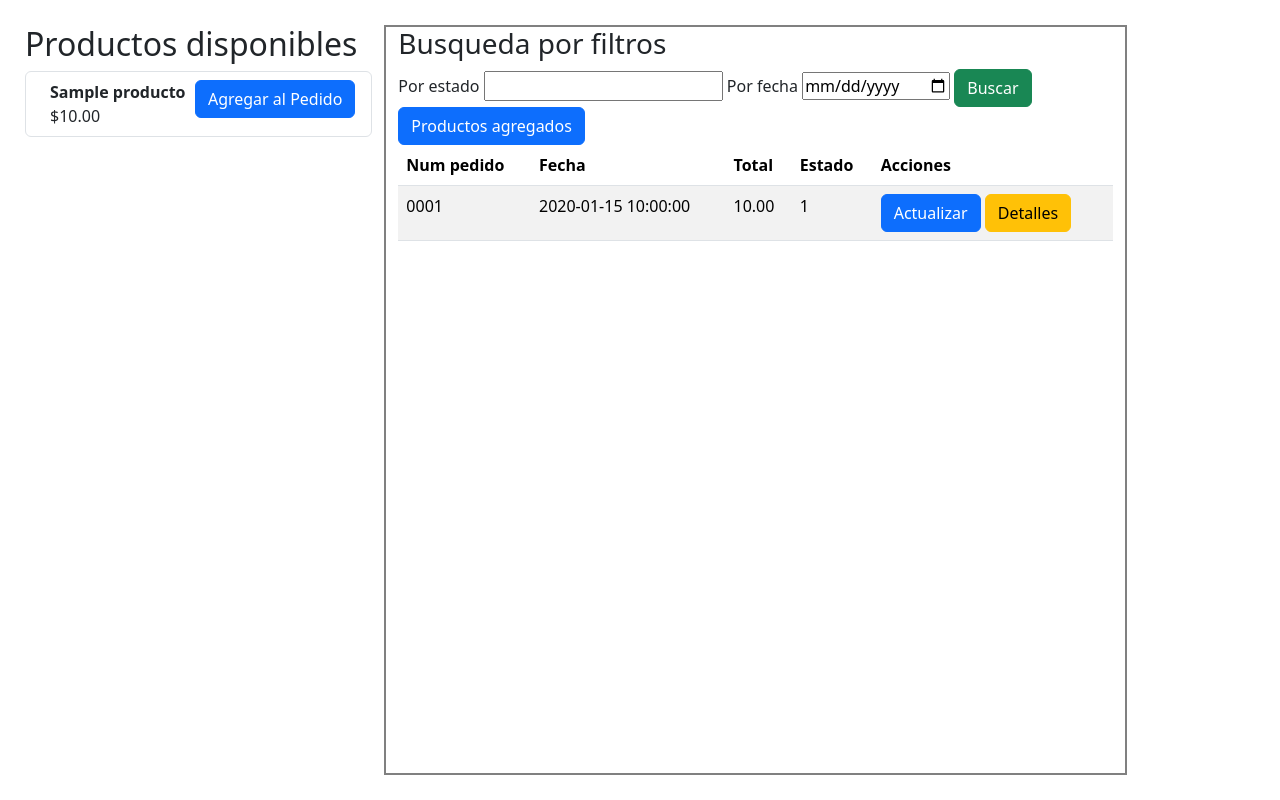
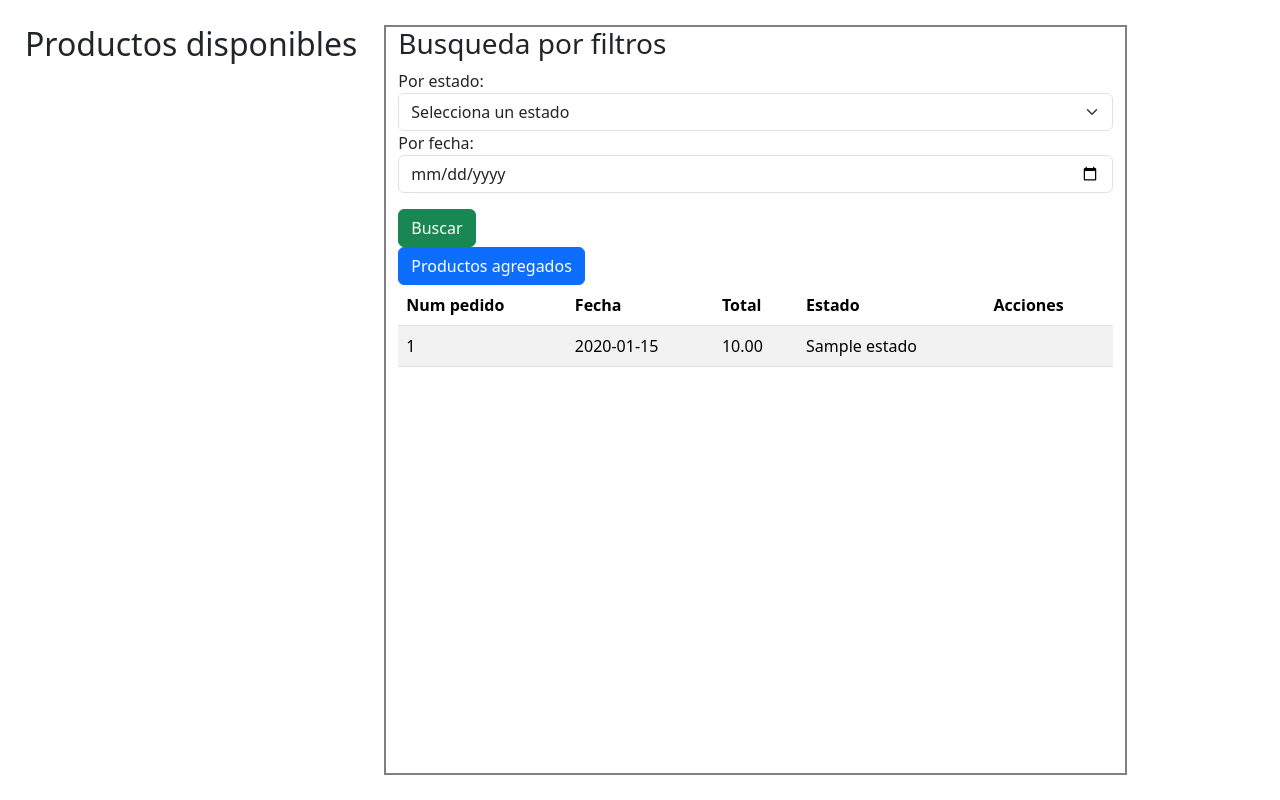
Before and after one commit to JustIbrah16/Ecommerce-Flask-py, a Flask app: page / in a window 1280 px wide. Shown: the part 56-856 px from the top of the page. Run offline with Flask 3, Linux system fonts and the light colour scheme; tables that the repository leaves empty hold one stand-in row (values such as "Sample post"); some libraries are stand-ins or nearby versions.

Commit message:
Filtro por estado, fecha y muestra de productos ord

```diff
--- a/app.py
+++ b/app.py
@@ -11,7 +11,7 @@
 bootstrap = Bootstrap5(app)
 
 app.secret_key = 'secret key'
-app.config['SQLALCHEMY_DATABASE_URI'] = 'mysql://root@localhost:3307/flask_db'
+app.config['SQLALCHEMY_DATABASE_URI'] = 'mysql://root@localhost:3306/flask_db'
 app.config['SQLALCHEMY_TRACK_MODIFICATIONS'] = False
 
 db.init_app(app)
--- a/routes/main.py
+++ b/routes/main.py
@@ -1,15 +1,19 @@
 from flask import Blueprint, render_template
 from utils.db import db
-from .productos import obtener_productos
-from .categorias import obtener_categorias
-from .pedidos import obtener_pedidos
+# from .productos import obtener_productos
+# from .categorias import obtener_categorias
+# from .pedidos import obtener_pedidos
 from models.productos import Productos
+from models.pedidos import Pedidos
+from models.estado import Estado
+from models.categorias import Categorias
 
 main = Blueprint('main', __name__)
 
 @main.route("/")
 def index():
-    productos = obtener_productos()
-    categorias = obtener_categorias()
-    pedidos = obtener_pedidos()
-    return render_template('index.html', productos = productos, categorias = categorias, pedidos = pedidos)
+    productos = Productos.query.filter_by(fk_estado = 2)
+    categorias = Categorias.query.all()
+    pedidos = Pedidos.query.all()
+    estados = Estado.query.all()
+    return render_template('index.html', productos = productos, categorias = categorias, pedidos = pedidos, estados= estados)
--- a/routes/pedidos.py
+++ b/routes/pedidos.py
@@ -5,6 +5,7 @@
 from utils.db import db
 from models.pedidos import Pedidos
 from models.detalle_pedido import Detalle_pedido
+from models.estado import Estado
 
 
 pedidos = Blueprint('pedidos', __name__)
@@ -45,3 +46,21 @@
 
     flash(f'{cantidad} producto(s) agregado(s) al pedido', 'success')
     return redirect(url_for('productos.index'))
+
+@pedidos.route("/filtrar_pedidos", methods=['GET', 'POST'])
+def filtrar_pedidos():
+    estado_id = request.form.get('estado')
+    fecha = request.form.get('fecha')
+
+    query = Pedidos.query
+
+    if estado_id:
+        query = query.filter(Pedidos.fk_estado == estado_id)
+
+    if fecha:
+        query = query.filter(db.func.date(Pedidos.fecha) == fecha)
+
+    pedidos_filtrados = query.all()
+
+    estados = Estado.query.all()
+    return render_template('index.html', pedidos=pedidos_filtrados, estados=estados)
--- a/routes/productos.py
+++ b/routes/productos.py
@@ -10,11 +10,11 @@
     return Categorias.query.all()
 
 def obtener_productos():
-    return Productos.query.all()
+    return Productos.query.filter_by(fk_estado = 2)
 
 @productos.route("/add_productos")
 def index():
-    productos = Productos.query.filter_by(fk_estado = 2)
+    productos = Productos.query.all()
     categorias = obtener_categoria()
     return render_template('productos.html', productos = productos, categorias = categorias)
 
--- a/templates/index.html
+++ b/templates/index.html
@@ -4,9 +4,17 @@
     <meta charset="UTF-8">
     <meta name="viewport" content="width=device-width, initial-scale=1.0">
     <title>Document</title>
-    <link href="https://cdn.jsdelivr.net/npm/bootstrap@5.3.3/dist/css/bootstrap.min.css" rel="stylesheet" integrity="sha384-QWTKZyjpPEjISv5WaRU9OFeRpok6YctnYmDr5pNlyT2bRjXh0JMhjY6hW+ALEwIH" crossorigin="anonymous">
-    <link rel="stylesheet" href="{{ url_for('static', filename='css/index.css') }}">
-    <script src="https://cdn.jsdelivr.net/npm/bootstrap@5.3.3/dist/js/bootstrap.bundle.min.js" integrity="sha384-YvpcrYf0tY3lHB60NNkmXc5s9fDVZLESaAA55NDzOxhy9GkcIdslK1eN7N6jIeHz" crossorigin="anonymous"></script>
+    <link
+      href="https://cdn.jsdelivr.net/npm/bootstrap@5.3.3/dist/css/bootstrap.min.css"
+      rel="stylesheet"
+      integrity="sha384-QWTKZyjpPEjISv5WaRU9OFeRpok6YctnYmDr5pNlyT2bRjXh0JMhjY6hW+ALEwIH"
+      crossorigin="anonymous">
+    <link rel="stylesheet"
+      href="{{ url_for('static', filename='css/index.css') }}">
+    <script
+      src="https://cdn.jsdelivr.net/npm/bootstrap@5.3.3/dist/js/bootstrap.bundle.min.js"
+      integrity="sha384-YvpcrYf0tY3lHB60NNkmXc5s9fDVZLESaAA55NDzOxhy9GkcIdslK1eN7N6jIeHz"
+      crossorigin="anonymous"></script>
   </head>
   <body>
     {% include 'header.html' %}
@@ -16,27 +24,36 @@
           <h2>Productos disponibles</h2>
           <ul class="list-group flex-grow-1">
             {% for producto in productos %}
-                    <li class="list-group-item d-flex justify-content-between align-items-start">
+            <li
+              class="list-group-item d-flex justify-content-between align-items-start">
               <div class="ms-2 me-auto">
                 <div class="fw-bold">{{ producto.nombre }}</div>
                 ${{ producto.precio }}
               </div>
-                        <button class="btn btn-primary" type="button">Agregar al Pedido</button>
+              <button class="btn btn-primary" type="button">Agregar al
+                Pedido</button>
             </li>
             {% endfor %}
           </ul>
         </div>
 
         <div class="col-8 pedidos">
-                <form action="" method="POST">
+          <form action="{{ url_for('pedidos.filtrar_pedidos') }}" method="POST">
             <h3>Busqueda por filtros</h3>
-                    <label for="">Por estado</label>
-                    <input type="text">
-                    <label for="">Por fecha</label>
-                    <input type="date">
-                    <button type="button" class="btn btn-success">Buscar</button>
+            <label for="estado">Por estado:</label>
+            <select name="estado" class="form-select">
+              <option value>Selecciona un estado</option>
+              {% for estado in estados %}
+              <option value="{{ estado.id }}">{{ estado.nombre }}</option>
+              {% endfor %}
+            </select>
+            <label for="fecha">Por fecha:</label>
+            <input type="date" name="fecha" class="form-control">
+
+            <button type="submit" class="btn btn-success mt-3">Buscar</button>
           </form>
-                <button type="button" class="btn btn-primary" data-bs-toggle="modal" data-bs-target="#exampleModal">
+          <button type="button" class="btn btn-primary" data-bs-toggle="modal"
+            data-bs-target="#exampleModal">
             Productos agregados
           </button>
           <table class="table table-striped">
@@ -52,28 +69,28 @@
             <tbody>
               {% for pedido in pedidos %}
               <tr>
-                            <td>0001</td>
-                            <td>{{ pedido.fecha }}</td>
+                <td>{{ pedido.id }}</td>
+                <td>{{ pedido.fecha.strftime('%Y-%m-%d') }}</td>
                 <td>{{ pedido.total }}</td>
-                            <td>{{ pedido.fk_estado }}</td>
-                            <td>
-                                <button type="button" class="btn btn-primary">Actualizar</button>
-                                <button type="button" class="btn btn-warning" data-bs-toggle="modal" data-bs-target="#modalDetalles">Detalles</button>
-                            </td>
+                <td>{{ pedido.estado.nombre }}</td>
+                <td><!-- acciones como ver o modificar el pedido --></td>
               </tr>
               {% endfor %}
             </tbody>
           </table>
+
         </div>
       </div>
     </div>
 
-    <div class="modal fade" id="modalDetalles" tabindex="-1" aria-labelledby="exampleModalLabel" aria-hidden="true">
+    <div class="modal fade" id="modalDetalles" tabindex="-1"
+      aria-labelledby="exampleModalLabel" aria-hidden="true">
       <div class="modal-dialog modal-lg">
         <div class="modal-content">
           <div class="modal-header">
             <h1 class="modal-title fs-5" id="exampleModalLabel">Modal title</h1>
-              <button type="button" class="btn-close" data-bs-dismiss="modal" aria-label="Close"></button>
+            <button type="button" class="btn-close" data-bs-dismiss="modal"
+              aria-label="Close"></button>
           </div>
           <div class="modal-body">
             <table class="table">
@@ -98,18 +115,21 @@
             </table>
           </div>
           <div class="modal-footer">
-              <button type="button" class="btn btn-secondary" data-bs-dismiss="modal">Close</button>
+            <button type="button" class="btn btn-secondary"
+              data-bs-dismiss="modal">Close</button>
           </div>
         </div>
       </div>
     </div>
 
-      <div class="modal fade" id="exampleModal" tabindex="-1" aria-labelledby="exampleModalLabel" aria-hidden="true">
+    <div class="modal fade" id="exampleModal" tabindex="-1"
+      aria-labelledby="exampleModalLabel" aria-hidden="true">
       <div class="modal-dialog modal-lg">
         <div class="modal-content">
           <div class="modal-header">
             <h1 class="modal-title fs-5" id="exampleModalLabel">Modal title</h1>
-              <button type="button" class="btn-close" data-bs-dismiss="modal" aria-label="Close"></button>
+            <button type="button" class="btn-close" data-bs-dismiss="modal"
+              aria-label="Close"></button>
           </div>
           <div class="modal-body">
             <table class="table">
@@ -130,18 +150,19 @@
                   <td>260000</td>
                   <td>2</td>
                   <td>520000</td>
-                        <td><button type="button" class="btn btn-danger">Eliminar</button></td>
+                  <td><button type="button"
+                      class="btn btn-danger">Eliminar</button></td>
                 </tr>
               </tbody>
             </table>
           </div>
           <div class="modal-footer">
-              <button type="button" class="btn btn-secondary" data-bs-dismiss="modal">Close</button>
+            <button type="button" class="btn btn-secondary"
+              data-bs-dismiss="modal">Close</button>
           </div>
         </div>
       </div>
     </div>
 
-
   </body>
 </html>
```
Lines whose indentation alone changed are shown as unchanged.
